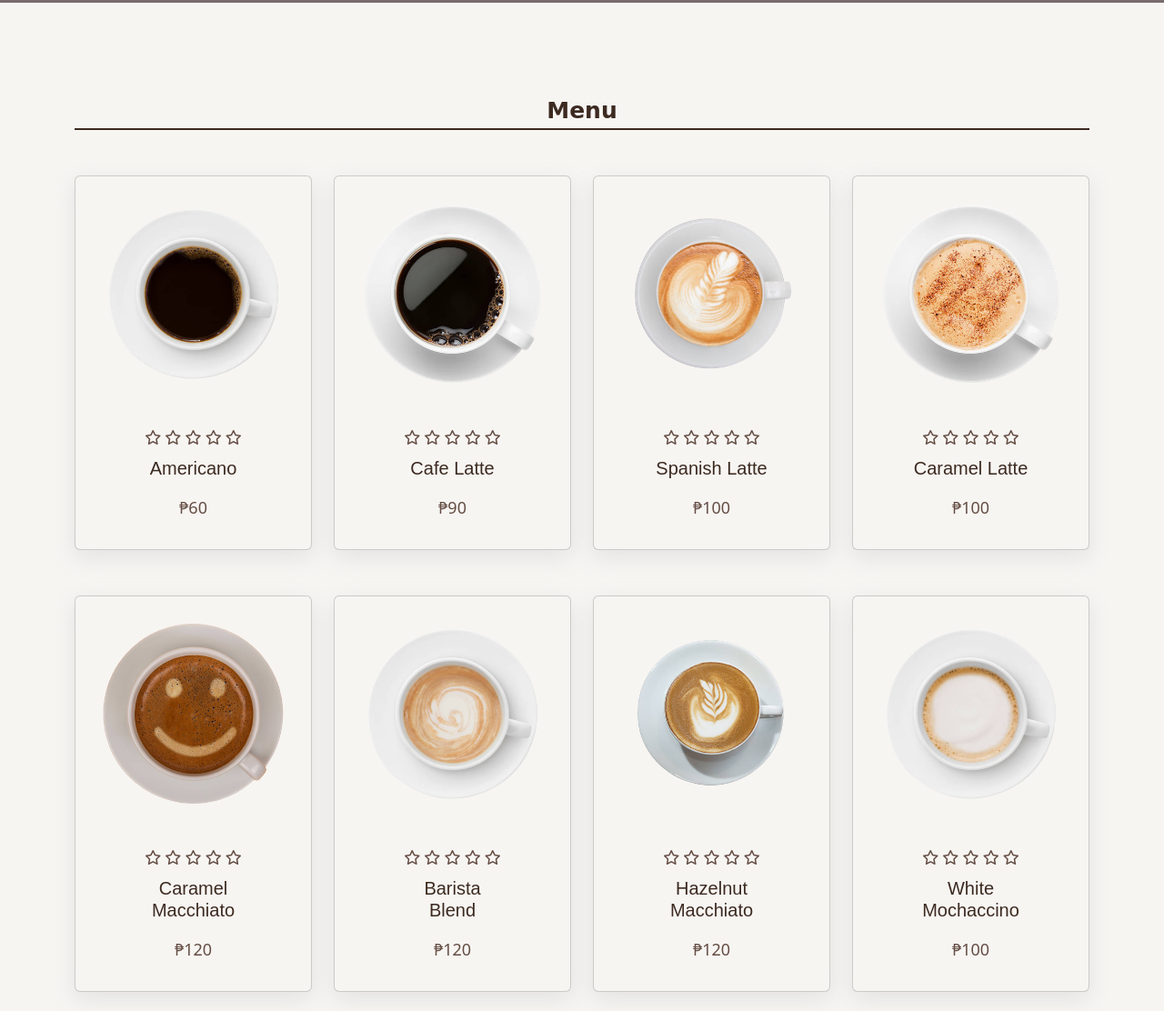
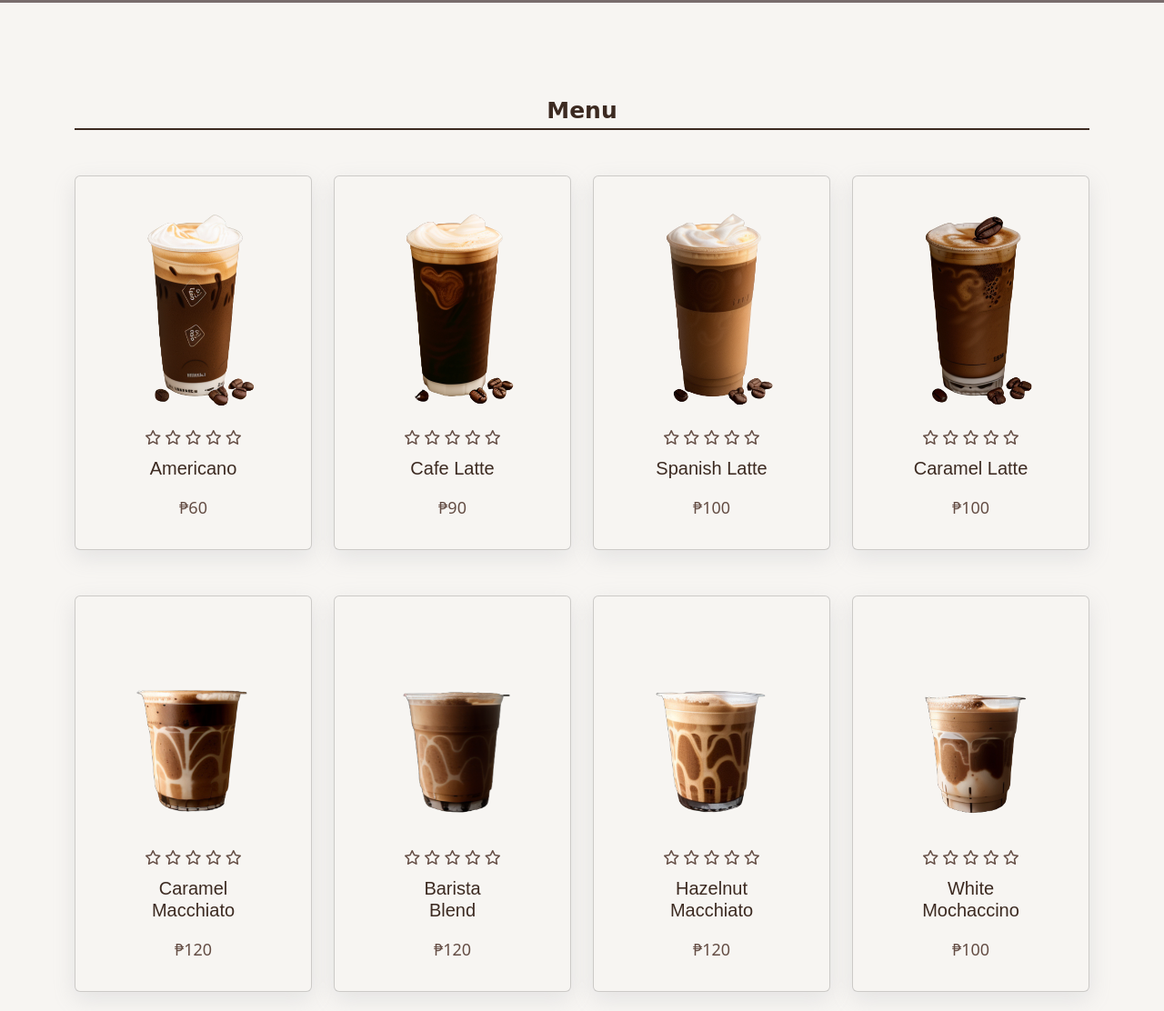
Before and after one commit to neslyndev/neslyndev.github.io, a plain HTML site: page index.html in a window 1280 px wide. Shown: the part 1653-2765 px from the top of the page at 91% size. Drawn offline with Linux system fonts and the light colour scheme; grey boxes are pictures that could not be loaded; a web font is replaced by a local one.

Commit message:
modified index and added pictures

```diff
--- a/index.html
+++ b/index.html
@@ -72,7 +72,7 @@
               <div class="row">
          <div class="col-md-3 py-3 py-md-0">
         <div class="card">
-        <img src="./img/images/m6.png" alt="">
+              <img src="./img/0_-_Coffee.png" alt="">
         <div class="card-body">
               <div class="star text-center">
                     <i class="fa-regular fa-star"></i>
@@ -88,7 +88,7 @@
     </div>
          <div class="col-md-3 py-3 py-md-0">
          <div class="card">
-        <img src="./img/images/m8.png" alt="">
+             <img src="./img/1_-_Coffee.png" alt="">
          <div class="card-body">
              <div class="star text-center">
                     <i class="fa-regular fa-star"></i>
@@ -104,7 +104,7 @@
         </div>
         <div class="col-md-3 py-3 py-md-0">
         <div class="card">
-        <img src="./img/images/m3.png" alt="">
+            <img src="./img/2_-_Coffee.png" alt="">
         <div class="card-body">
             <div class="star text-center">
                     <i class="fa-regular fa-star"></i>
@@ -120,7 +120,7 @@
        </div>
       <div class="col-md-3 py-3 py-md-0">
       <div class="card">
-        <img src="./img/images/m4.png" alt="">
+             <img src="./img/3_-_Coffee.png" alt="">
       <div class="card-body">
              <div class="star text-center">
                   <i class="fa-regular fa-star"></i>
@@ -138,7 +138,7 @@
       <div class="row" style="margin-top: 50px;">
       <div class="col-md-3 py-3 py-md-0">
       <div class="card">
-        <img src="./img/images/m5.png" alt="">
+             <img src="./img/0_-_Frappe_coffee.png" alt="">
       <div class="card-body">
              <div class="star text-center">
                  <i class="fa-regular fa-star"></i>
@@ -154,7 +154,7 @@
       </div>
     <div class="col-md-3 py-3 py-md-0">
       <div class="card">
-        <img src="img/images/m1.png" alt="">
+        <img src="img/1_-_Frappe_coffee.png" alt="">
         <div class="card-body">
           <div class="star text-center">
             <i class="fa-regular fa-star"></i>
@@ -170,7 +170,7 @@
     </div>
     <div class="col-md-3 py-3 py-md-0">
       <div class="card">
-        <img src="img/images/m7.png" alt="">
+        <img src="img/2_-_Frappe_coffee.png" alt="">
         <div class="card-body">
           <div class="star text-center">
             <i class="fa-regular fa-star"></i>
@@ -186,7 +186,7 @@
     </div>
     <div class="col-md-3 py-3 py-md-0 ">
       <div class="card">
-        <img src="img/images/m2.png" alt="">
+        <img src="img/3_-_Frappe_coffee.png" alt="">
         <div class="card-body">
           <div class="star text-center">
             <i class="fa-regular fa-star"></i>
```
Also changed, not shown: img/0_-_Coffee.png (added), img/0_-_Frappe_coffee.png (added), img/1_-_Coffee.png (added), img/1_-_Frappe_coffee.png (added), img/2 - Frappe coffee.png (added), img/2_-_Coffee.png (added), img/2_-_Frappe_coffee.png (added), img/3 - Frappe coffee.png (added), img/3_-_Coffee.png (added), img/3_-_Frappe_coffee.png (added). Lines whose indentation alone changed are shown as unchanged.
